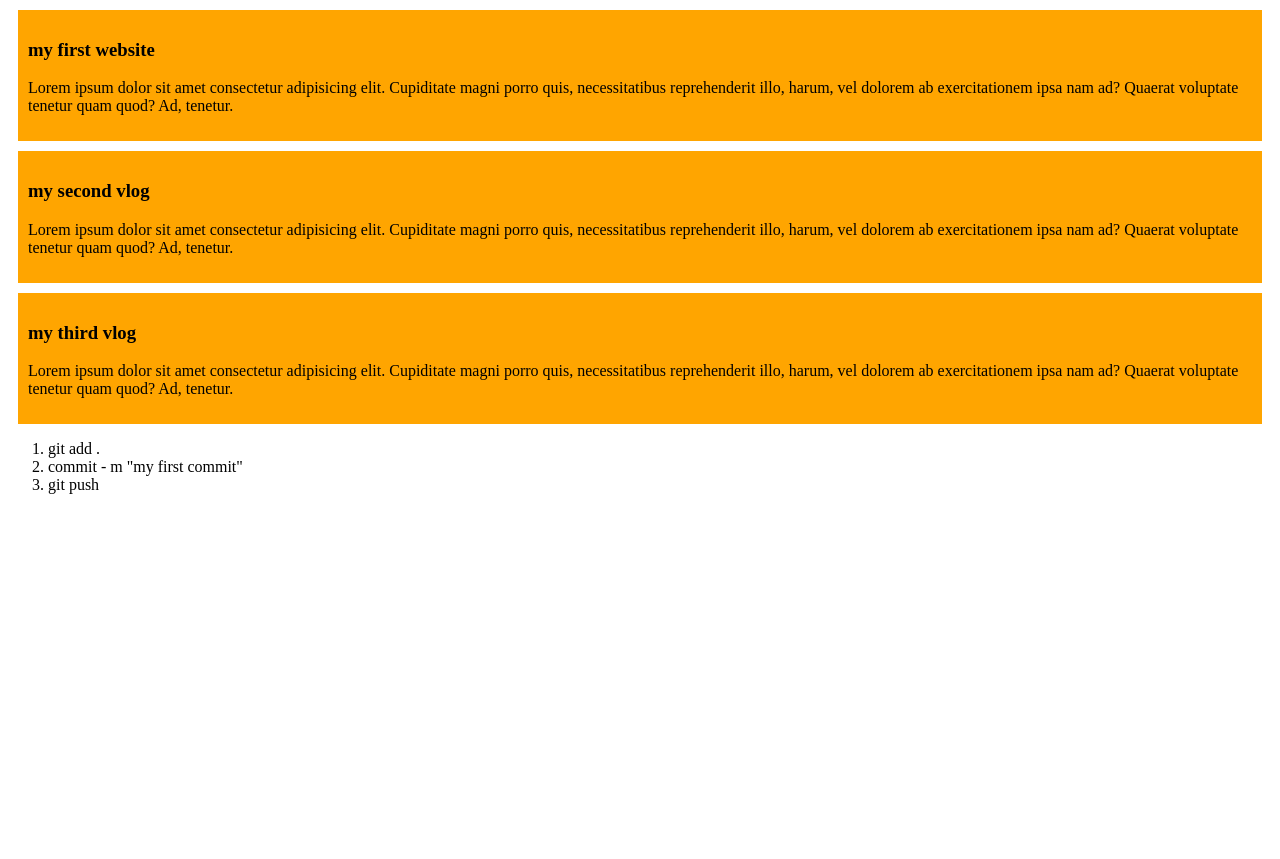
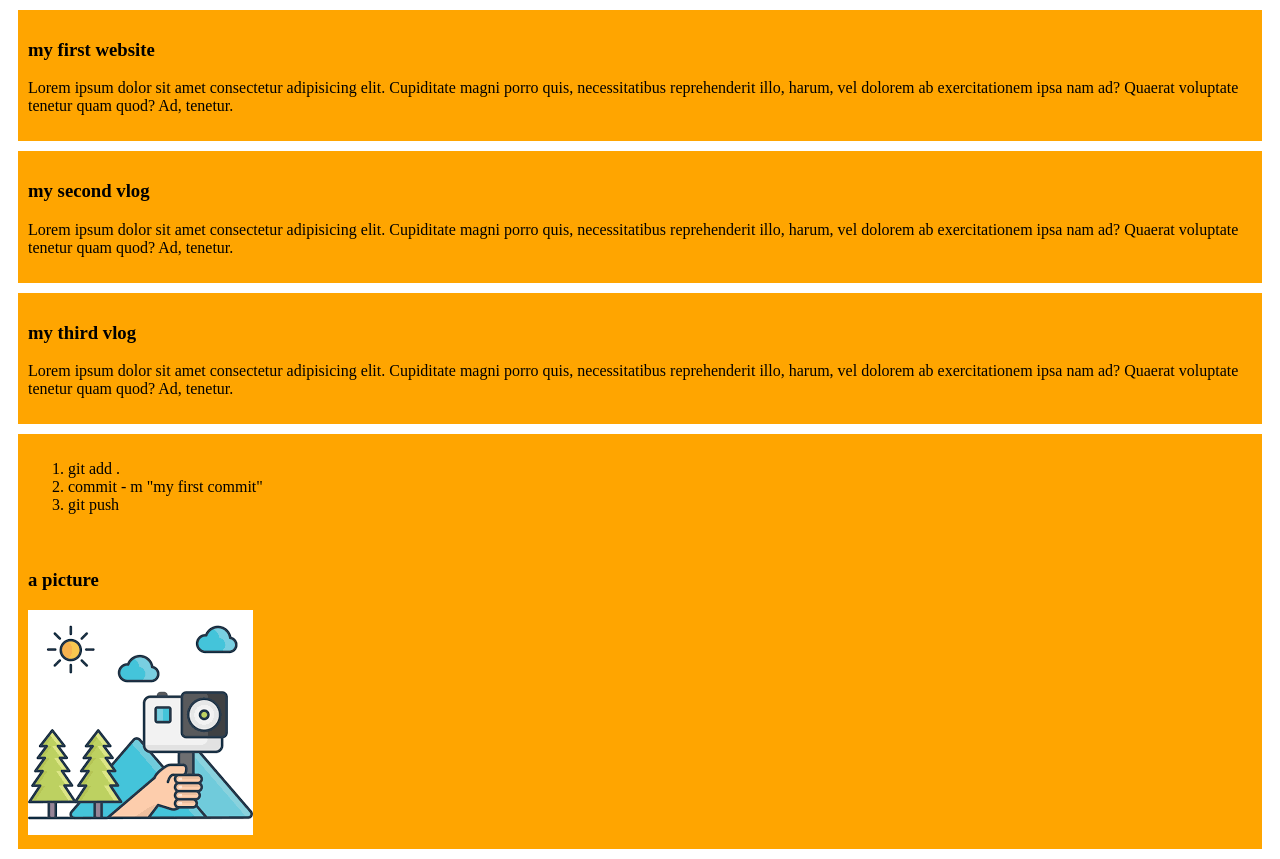
Before and after one commit to rafsan15-10903/my-simple-websie, a plain HTML site: page index.html in a window 1280 px wide. Before the commit the page ends 800 px from the top, so only its background shows below. Drawn offline with Linux system fonts and the light colour scheme.

```diff
--- a/index.html
+++ b/index.html
@@ -19,10 +19,16 @@
         <h3>my third vlog</h3>
         <p>Lorem ipsum dolor sit amet consectetur adipisicing elit. Cupiditate magni porro quis, necessitatibus reprehenderit illo, harum, vel dolorem ab exercitationem ipsa nam ad? Quaerat voluptate tenetur quam quod? Ad, tenetur.</p>
     </div>
-<ol>
+<div>
+    <ol>
    <li>git add .</li>
   <li>commit - m "my first commit"</li>
  <li>git push</li>
 </ol>
+<div>
+</div>
+    <h3>a picture</h3>
+<img src="images/img1.jpg.png">
+</div>
 </body>
 </html>
```
Also changed, not shown: images/img1.jpg.png (added).
